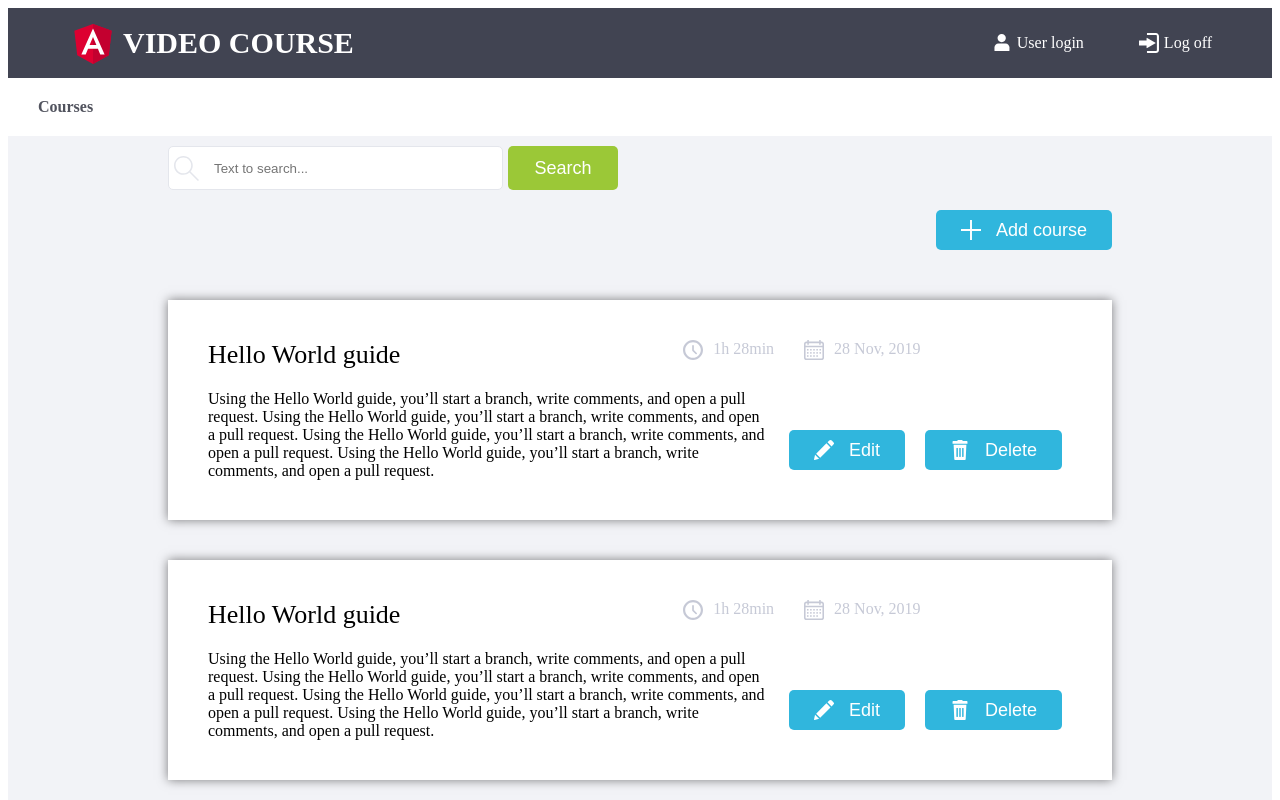
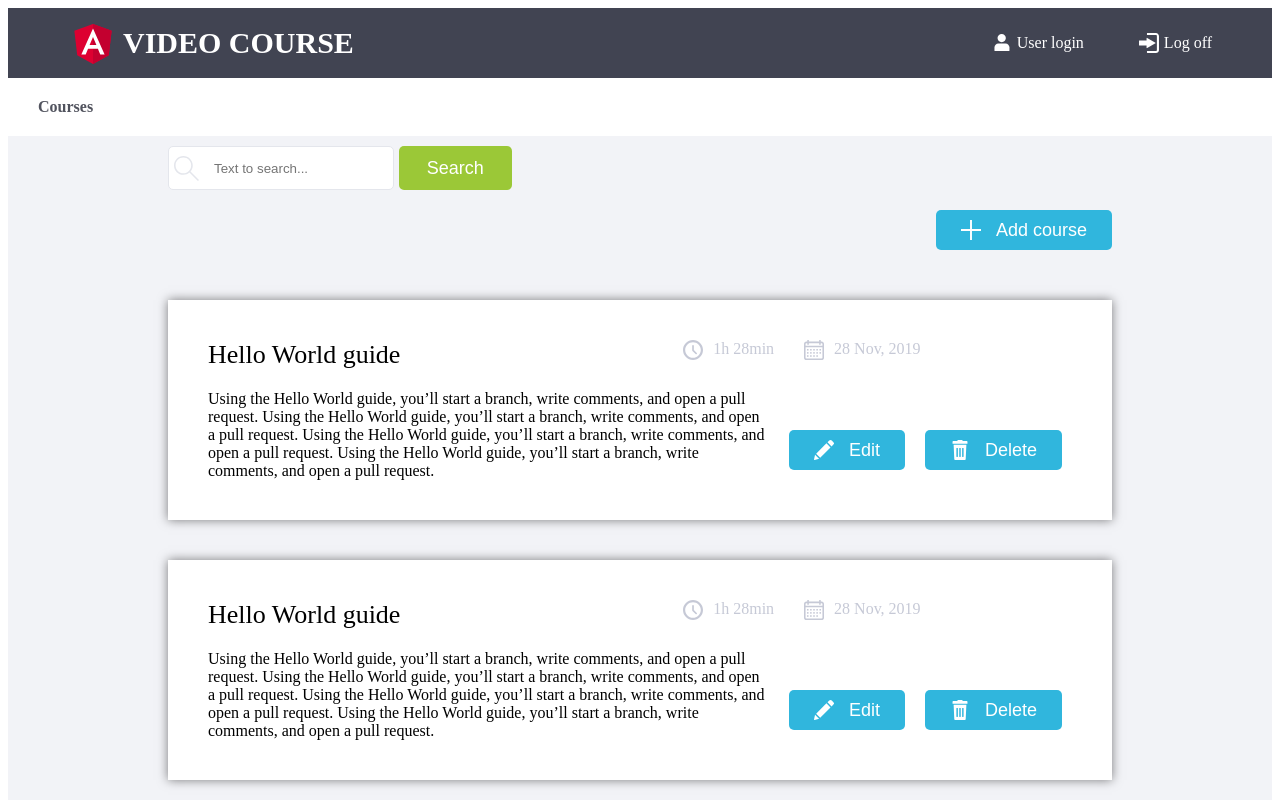
Before and after one commit to kafka0238/secondsecret, an Angular app: page / in a window 1280 px wide. Shown: the top 800 px of the page. Built offline with nearby package versions, Linux system fonts and the light colour scheme.

Commit message:
add events for search and courses list. change style on footer

```diff
--- a/src/app/app.module.ts
+++ b/src/app/app.module.ts
@@ -17,6 +17,7 @@ import { CoursesListComponent } from './components/courses-page/courses-list/cou
 import { CoursesElementComponent } from './components/courses-page/courses-list/courses-element/courses-element.component';
 import { ButtonComponent } from './components/util/button/button.component';
 import { FooterComponent } from './components/footer/footer.component';
+import {FormsModule, ReactiveFormsModule} from '@angular/forms';
 
 @NgModule({
   declarations: [
@@ -38,7 +39,9 @@ import { FooterComponent } from './components/footer/footer.component';
     FooterComponent
   ],
   imports: [
-    BrowserModule
+    BrowserModule,
+    ReactiveFormsModule,
+    FormsModule
   ],
   providers: [],
   bootstrap: [AppComponent]
--- a/src/app/components/courses-page/courses-list/courses-element/courses-element.component.html
+++ b/src/app/components/courses-page/courses-list/courses-element/courses-element.component.html
@@ -11,6 +11,6 @@
   Using the Hello World guide, you’ll start a branch, write comments, and open a pull request.
 </div>
 <div class="course-buttons">
-  <app-button [type]="'edit'" [text]="'Edit'"></app-button>
+  <app-button (click)="deleteCourse(123)" [type]="'edit'" [text]="'Edit'"></app-button>
   <app-button [type]="'remove'" [text]="'Delete'"></app-button>
 </div>
--- a/src/app/components/courses-page/courses-list/courses-element/courses-element.component.ts
+++ b/src/app/components/courses-page/courses-list/courses-element/courses-element.component.ts
@@ -1,4 +1,4 @@
-import { Component, OnInit } from '@angular/core';
+import {Component, EventEmitter, OnInit, Output} from '@angular/core';
 
 @Component({
   selector: 'app-courses-element',
@@ -7,9 +7,16 @@ import { Component, OnInit } from '@angular/core';
 })
 export class CoursesElementComponent implements OnInit {
 
+  @Output() deleteCourseEvent = new EventEmitter<number>();
+
   constructor() { }
 
   ngOnInit() {
   }
 
+  deleteCourse(id: number) {
+    console.log(456);
+    this.deleteCourseEvent.emit(id);
+  }
+
 }
--- a/src/app/components/courses-page/courses-list/courses-list.component.html
+++ b/src/app/components/courses-page/courses-list/courses-list.component.html
@@ -1,4 +1,4 @@
-<app-courses-element></app-courses-element>
-<app-courses-element></app-courses-element>
-<app-courses-element></app-courses-element>
+<app-courses-element (deleteCourseEvent)="deleteCourse($event)"></app-courses-element>
+<app-courses-element (deleteCourseEvent)="deleteCourse($event)"></app-courses-element>
+<app-courses-element (deleteCourseEvent)="deleteCourse($event)"></app-courses-element>
 <div class="load-more">LOAD MORE</div>
--- a/src/app/components/courses-page/courses-list/courses-list.component.ts
+++ b/src/app/components/courses-page/courses-list/courses-list.component.ts
@@ -1,4 +1,4 @@
-import { Component, OnInit } from '@angular/core';
+import {Component, EventEmitter, OnInit, Output} from '@angular/core';
 
 @Component({
   selector: 'app-courses-list',
@@ -12,4 +12,8 @@ export class CoursesListComponent implements OnInit {
   ngOnInit() {
   }
 
+  deleteCourse(id: number) {
+    console.log(id);
+  }
+
 }
--- a/src/app/components/courses-page/section/search/search.component.html
+++ b/src/app/components/courses-page/section/search/search.component.html
@@ -1,5 +1,7 @@
-<form class="search-form">
-  <button class="search-input-button" type="submit"></button>
-  <input class="search-input" type="text" placeholder="Text to search...">
-  <button class="search-button" type="submit">Search</button>
-</form>
+<div class="search-form">
+  <button (click)="clickSearch()" class="search-input-button" type="submit"></button>
+  <label>
+    <input [(ngModel)]="searchText" class="search-input" type="text" placeholder="Text to search...">
+  </label>
+  <button (click)="clickSearch()" class="search-button" type="submit">Search</button>
+</div>
--- a/src/app/components/courses-page/section/search/search.component.scss
+++ b/src/app/components/courses-page/section/search/search.component.scss
@@ -11,7 +11,6 @@
     .search-input {
       border: 1px solid #e4e6ec;
       border-radius: 5px;
-      width: 65%;
       height: 40px;
       padding-left: 45px;
       outline: none;
--- a/src/app/components/courses-page/section/search/search.component.ts
+++ b/src/app/components/courses-page/section/search/search.component.ts
@@ -1,4 +1,5 @@
 import { Component, OnInit } from '@angular/core';
+import { FormGroup, FormControl } from '@angular/forms';
 
 @Component({
   selector: 'app-search',
@@ -6,10 +7,15 @@ import { Component, OnInit } from '@angular/core';
   styleUrls: ['./search.component.scss']
 })
 export class SearchComponent implements OnInit {
+  searchText: string;
 
   constructor() { }
 
   ngOnInit() {
   }
 
+  clickSearch() {
+    console.log(this.searchText);
+  }
+
 }
--- a/src/app/components/footer/footer.component.scss
+++ b/src/app/components/footer/footer.component.scss
@@ -1,7 +1,7 @@
   :host {
     display: flex;
     align-items: center;
-    justify-content: end;
+    justify-content: flex-end;
     height: 50px;
     background-color: #414452;
     padding: 10px;
```
